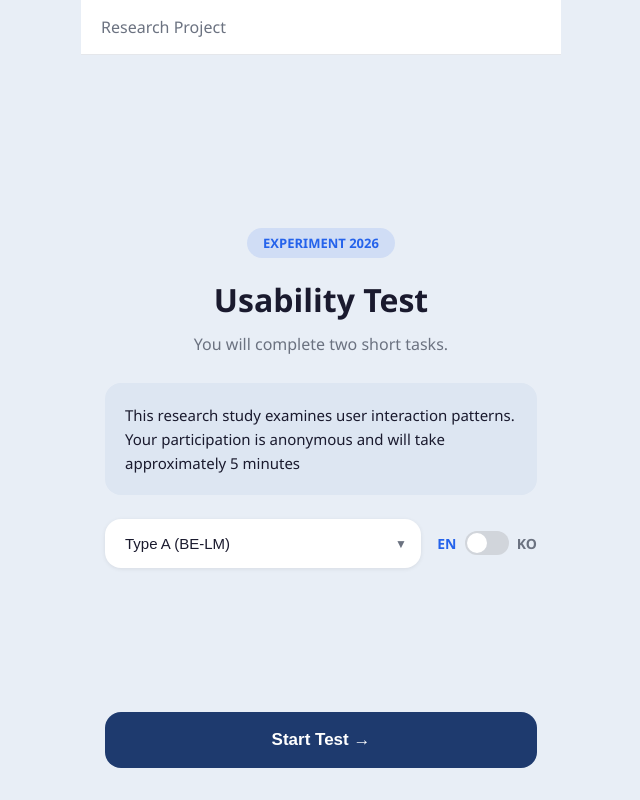
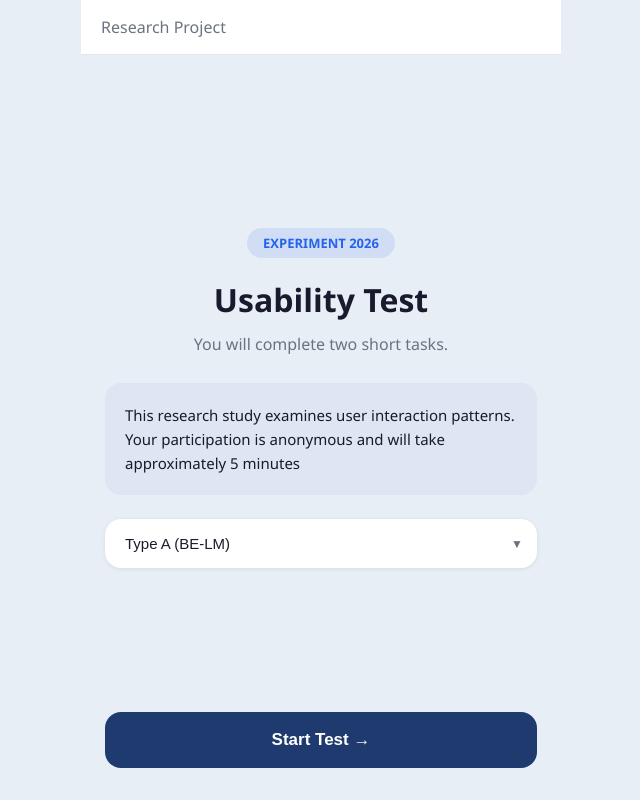
Before and after one commit to CokanZero/richman_2026, a Next.js app: page / in a window 1280 px wide. Shown: the whole page, without its empty margins (319-959 px from the left). Built offline with nearby package versions, Linux system fonts and the light colour scheme.

Commit message:
temporary hidden: toggle

```diff
--- a/app/page.js
+++ b/app/page.js
@@ -88,7 +88,7 @@ function HomeInner() {
             <span className="select-arrow">▼</span>
           </div>
 
-          <div className="lang-toggle">
+          <div className="lang-toggle" style={{ display: 'none' }}>
             <span className={`lang-label ${!isKO ? 'active' : 'inactive'}`}>EN</span>
             <button className="toggle-track" onClick={handleLangToggle}>
               <span className={`toggle-thumb ${isKO ? 'on' : ''}`} />
```
